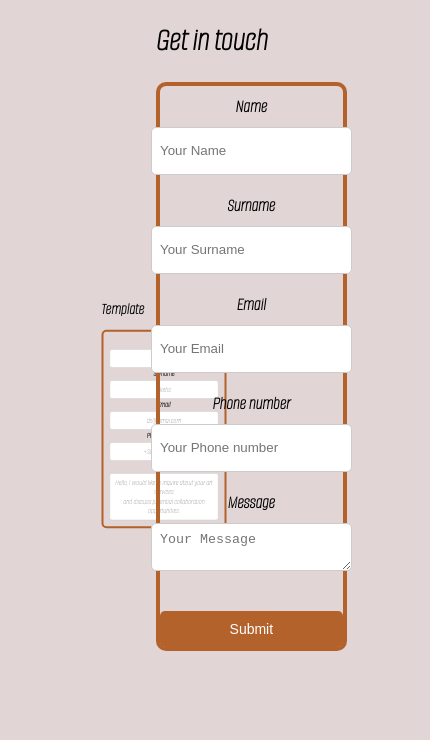
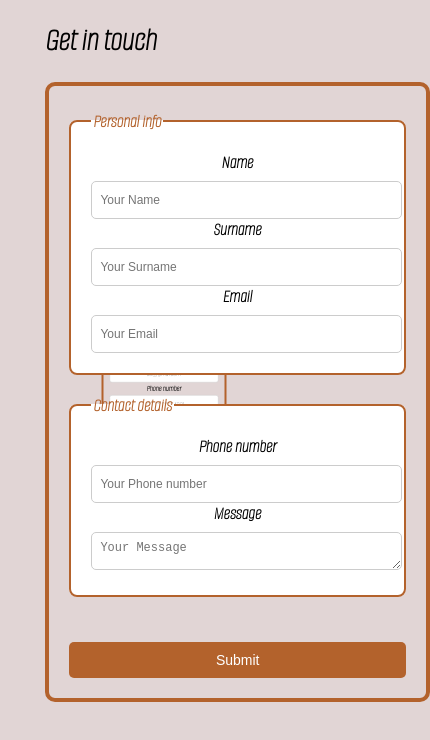
Before and after one commit to deppy24/WebApp-Development-, a plain HTML site: page Project 2/index22.html in a window 390 px wide. Shown: the whole page, 430 px wide, since content can reach past the window. Drawn offline with Linux system fonts and the light colour scheme.

Commit message:
Accessibility points additions

```diff
--- a/Project 2/formstyle.css
+++ b/Project 2/formstyle.css
@@ -1,24 +1,25 @@
 @font-face {
-    font-family: "Alumni Sans Pinstripe"; /* όνομα γραμματοσειράς για χρήση στο site */
-    src: url('/Project 2/Modification Project 1 - One page/Fonts2/AlumniSansPinstripe-Italic.ttf') format('truetype'); /* αρχείο γραμματοσειράς */
+    font-family: "Alumni Sans Pinstripe";
+    src: url('/Project 2/Modification Project 1 - One page/Fonts2/AlumniSansPinstripe-Italic.ttf') format('truetype');
 }
 
-body{
-    background-color:rgb(225, 213, 213) ;
+body {
+    background-color: rgb(225, 213, 213);
     font-family: "Alumni Sans Pinstripe";
 }
 
-.main div:first-of-type{
+/* Ορισμός του κύριου container για το form */
+.main div:first-of-type {
     position: absolute;
     top: 20%;
     left: 10%;
-    transform: scale(0.5); /* Make it smaller by 10% */
-    transition: transform 0.3s ease, width 0.3s ease; /* Smooth transition */
+    transform: scale(0.5); /* Μειώνουμε το μέγεθος της φόρμας */
+    transition: transform 0.3s ease, width 0.3s ease;
 }
 
-.main div:first-of-type:hover{
-    transform: scale(1.1); /* Grow the container to 110% of its original size */
-    width: 370px; /* Slightly increase width on hover */
+.main div:first-of-type:hover {
+    transform: scale(1.1); /* Μεγαλώνουμε την φόρμα κατά 10% */
+    width: 370px;
 }
 
 table {
@@ -27,55 +28,95 @@ table {
     padding: 10px;
 }
 
-table td{
+table td {
     text-align: center;
-    vertical-align: center;;
+    vertical-align: center;
 }
 
-table tr{
+table tr {
     margin-bottom: 10px;
 }
 
-.spacer td{
+.spacer td {
     font-weight: bold;
 }
 
-tr:not(.spacer) td{
+tr:not(.spacer) td {
     width: 200px;
-    padding: 8px; /* Add some padding inside the td */
-    border: 1px solid #ccc; /* Border like an input field */
-    border-radius: 5px; /* Round corners */
-    background-color: #fff; /* White background */
-    color: #333; /* Dark text color */
-    font-size: 16px; /* Font size similar to an input */
-    text-align: center; /* Center align text (optional, depending on content) */
+    padding: 8px;
+    border: 1px solid #ccc;
+    border-radius: 5px;
+    background-color: #fff;
+    color: #333;
+    font-size: 16px;
+    text-align: center;
 }
 
-div form {
+/* Στυλ για το form */
+.form-container {
+    position: absolute;
+    left: 40%;
+    top: 0%;
+}
+
+
+
+/* Στυλ για τα fieldsets */
+fieldset {
+    border: 2px solid #b3622c; /* Το περίγραμμα για το fieldset */
+    border-radius: 8px;
+    padding: 20px;
+    margin: 5px 0; /* Αυξημένο περιθώριο πάνω και κάτω */
+    width: 500px; /* Αυξημένο πλάτος για μεγαλύτερη φόρμα */
+    background-color: #fff;
+    width: 100%;    /* now takes full width minus form padding */
+    box-sizing: border-box; /* include borders/padding in width */
+}
+
+/* Στυλ για το legend */
+legend {
+    font-weight: bold;
+    font-size: 18px;
+    color: #b3622c;
+}
+
+/* Στυλ για τη φόρμα */
+form {
     display: flex;
     flex-direction: column;
-    width: 400px;
-    gap: 10px;
-    justify-content: center; /*Οριζοντιο κεντραρισμα*/
-    align-items: center;   /*Καθετο κεντραρισμα*/
-    border-radius: 10px; /* στρογγυλεμένες γωνίες */
-    border: 4px solid #b3622c; /* πλαίσιο γύρω από τα κουτιά */
+    width: 500px; /* Αυξημένο πλάτος */
+    gap: 10px; /* Μεγαλύτερο κενό μεταξύ των πεδίων */
+    justify-content: center;
+    align-items: center;
+    border-radius: 10px;
+    border: 4px solid #b3622c;
+    padding: 20px;
 }
 
+/* Στυλ για τα labels */
 form label {
-    margin-top: 10px;
+    margin-bottom: 8px; /* Κενό κάτω από το label */
     font-weight: bold;
     font-size: 18px;
+    display: block; /* Κάνει το label block level στοιχείο */
 }
 
-form input,textarea {
-    width: 80%;
-    height: 30px;
+/* Στυλ για τα input και textarea */
+form input, form textarea {
+    width: 100%; /* Καλύπτει όλο το πλάτος του πεδίου */
+    height: 20px; /* Αυξάνουμε το ύψος των πεδίων */
     padding: 8px;
     border-radius: 5px;
     border: 1px solid #ccc;
+    font-size: 12px;
 }
 
+label{
+    text-align: center;
+}
+
+
+/* Στυλ για το κουμπί υποβολής */
 form button {
     margin-top: 30px;
     width: 50%;
@@ -87,36 +128,36 @@ form button {
     cursor: pointer;
 }
 
-.form-container{
-    position: absolute;
-    left: 40%;
-    top: 0%;
-}
-
-/* Εφέ Focus για τα πεδία εισόδου */
+/* Εφέ όταν ο χρήστης κάνει focus στο πεδίο */
 form input:focus, form textarea:focus {
-    border: 2px solid #b3622c; /* Αλλαγή χρώματος του πλαισίου όταν το πεδίο έχει focus */
-    box-shadow: 0 0 8px rgba(179, 98, 44, 0.5); /* Ελαφριά σκιά γύρω από το πεδίο */
-    outline: none; /* Αφαιρούμε το προεπιλεγμένο περίγραμμα */
-    transition: border 0.3s, box-shadow 0.3s ease; /* Ομαλή μετάβαση για το περίγραμμα και τη σκιά */
+    border: 2px solid #b3622c;
+    box-shadow: 0 0 8px rgba(179, 98, 44, 0.5);
+    outline: none;
+    transition: border 0.3s, box-shadow 0.3s ease;
 }
 
 /* Εφέ όταν ο χρήστης τοποθετεί τον δείκτη πάνω στο κουμπί */
 form button:hover {
-    background-color: #a4511d; /* Αλλαγή χρώματος φόντου */
-    transform: scale(1.1); /* Μεγέθυνση του κουμπιού */
-    box-shadow: 0 4px 10px rgba(0, 0, 0, 0.2); /* Προσθήκη σκιάς για βάθος */
+    background-color: #a4511d;
+    transform: scale(1.1);
+    box-shadow: 0 4px 10px rgba(0, 0, 0, 0.2);
 }
 
 /* Media Query για μικρές οθόνες (κινητά) */
 @media (max-width: 600px) {
-    div form {
-        flex-direction: column; /* Και πάλι κάθετα τα πεδία */
-        width: 90%; /* Τα πεδία καλύπτουν το 90% του πλάτους της οθόνης */
+    .form-container {
+        position: relative;
+        left: 10%;
+        top: 0;
+        width: 90%; /* Η φόρμα καλύπτει το 90% της οθόνης */
+    }
+
+    form {
+        width: 100%; /* Τα πεδία καλύπτουν το 100% του πλάτους */
     }
 
     form input, form textarea, form button {
-        width: 100%; /* Πλάτος 100% για όλα τα πεδία */
+        width: 100%; /* Κάνουμε τα πεδία 100% του πλάτους της οθόνης */
     }
 
     form button {
--- a/Project 2/index22.html
+++ b/Project 2/index22.html
@@ -15,9 +15,9 @@
 <div>
     <div class="main">
         <div><!--Δημιουργια πινακα για προτυπο συμπληρωσης φορμας επικοινωνιας-->
-            <h1>
+            <caption>
                 Template
-                </h1>
+            </caption>
             <table>
                 <tr class="spacer">
                     <td>Name</td>
@@ -54,22 +54,27 @@
         <div class="form-container">
             <h1>Get in touch</h1>
             <form>
-                <label>Name</label>
-                <input type="text" placeholder="Your Name" required>
-                <label>Surname</label>
-                <input type="text" placeholder="Your Surname" required>
-                <label>Email</label>
-                <input type="email" placeholder="Your Email" required>
-                <label>Phone number</label>
-                <input type="tel" placeholder="Your Phone number" required>
-                <label>Message</label>
-                <textarea placeholder="Your Message" required></textarea>
-                <button type="submit">Submit</button>
+                <fieldset>
+                    <legend>Personal info</legend>
+                    <label for="Name">Name</label>
+                    <input type="text" id="Name" name="Name" placeholder="Your Name" required>
+                    <label for="Surname">Surname</label>
+                    <input type="text" id="Surname" name="Surname" placeholder="Your Surname" required>
+                    <label for="Email">Email</label>
+                    <input type="email" id="email" name="email" placeholder="Your Email" required>
+                </fieldset>
+                <fieldset>
+                    <legend>Contact details</legend>
+                    <label for="Phone number">Phone number</label>
+                    <input type="tel" id="Phone number" name="Phone number" placeholder="Your Phone number" required>
+                    <label for="Message">Message</label>
+                    <textarea placeholder="Your Message" id="Message" name="Message" required></textarea>
+                </fieldset>
+                <button type="submit" aria-label="Submit the form">Submit</button>
             </form>
         </div>
 
     </div>
 </div>
 
-
 </head>
```
Also changed, not shown: 1 other file.
